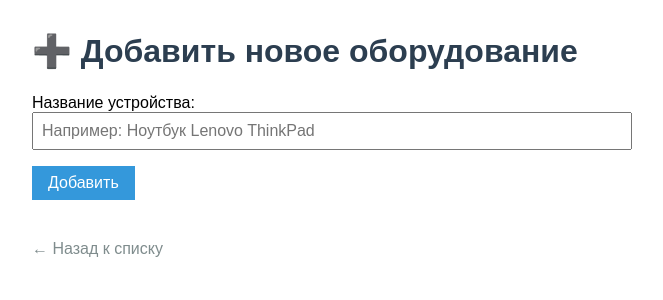
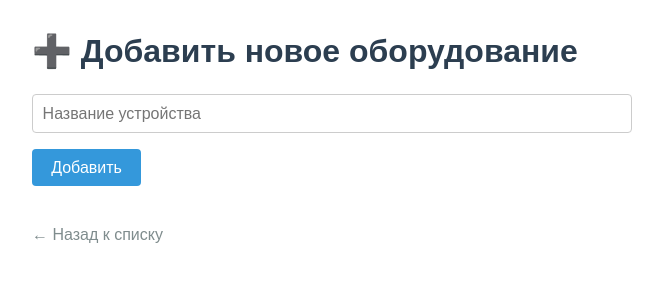
Before and after one commit to GreenMan2022/spisok_avtomatov, a Flask app: page /add_equipment in a window 1280 px wide. Shown: the top 300 px of the page, without its empty margins (308-971 px from the left). Run offline with Flask 3, Linux system fonts and the light colour scheme; some libraries are stand-ins or nearby versions.

Commit message:
Update add_equipment.html

```diff
--- a/templates/add_equipment.html
+++ b/templates/add_equipment.html
@@ -9,35 +9,22 @@
         h1 { color: #2c3e50; }
         form { margin: 1.5rem 0; }
         input[type="text"] {
-            width: 100%;
-            padding: 0.5rem;
-            font-size: 1rem;
-            box-sizing: border-box;
-            margin-bottom: 1rem;
+            width: 100%; padding: 0.6rem; font-size: 1rem; box-sizing: border-box;
+            border: 1px solid #ccc; border-radius: 4px; margin-bottom: 1rem;
         }
         button {
-            background: #3498db;
-            color: white;
-            border: none;
-            padding: 0.5rem 1rem;
-            cursor: pointer;
-            font-size: 1rem;
+            background: #3498db; color: white; border: none; padding: 0.6rem 1.2rem;
+            cursor: pointer; font-size: 1rem; border-radius: 4px;
         }
         button:hover { background: #2980b9; }
-        .back {
-            display: inline-block;
-            margin-top: 1rem;
-            color: #7f8c8d;
-            text-decoration: none;
-        }
+        .back { display: inline-block; margin-top: 1rem; color: #7f8c8d; text-decoration: none; }
         .back:hover { text-decoration: underline; }
     </style>
 </head>
 <body>
     <h1>➕ Добавить новое оборудование</h1>
     <form method="POST">
-        <label for="name">Название устройства:</label>
-        <input type="text" id="name" name="name" placeholder="Например: Ноутбук Lenovo ThinkPad" required>
+        <input type="text" name="name" placeholder="Название устройства" required>
         <button type="submit">Добавить</button>
     </form>
     <a href="{{ url_for('index') }}" class="back">← Назад к списку</a>
```
